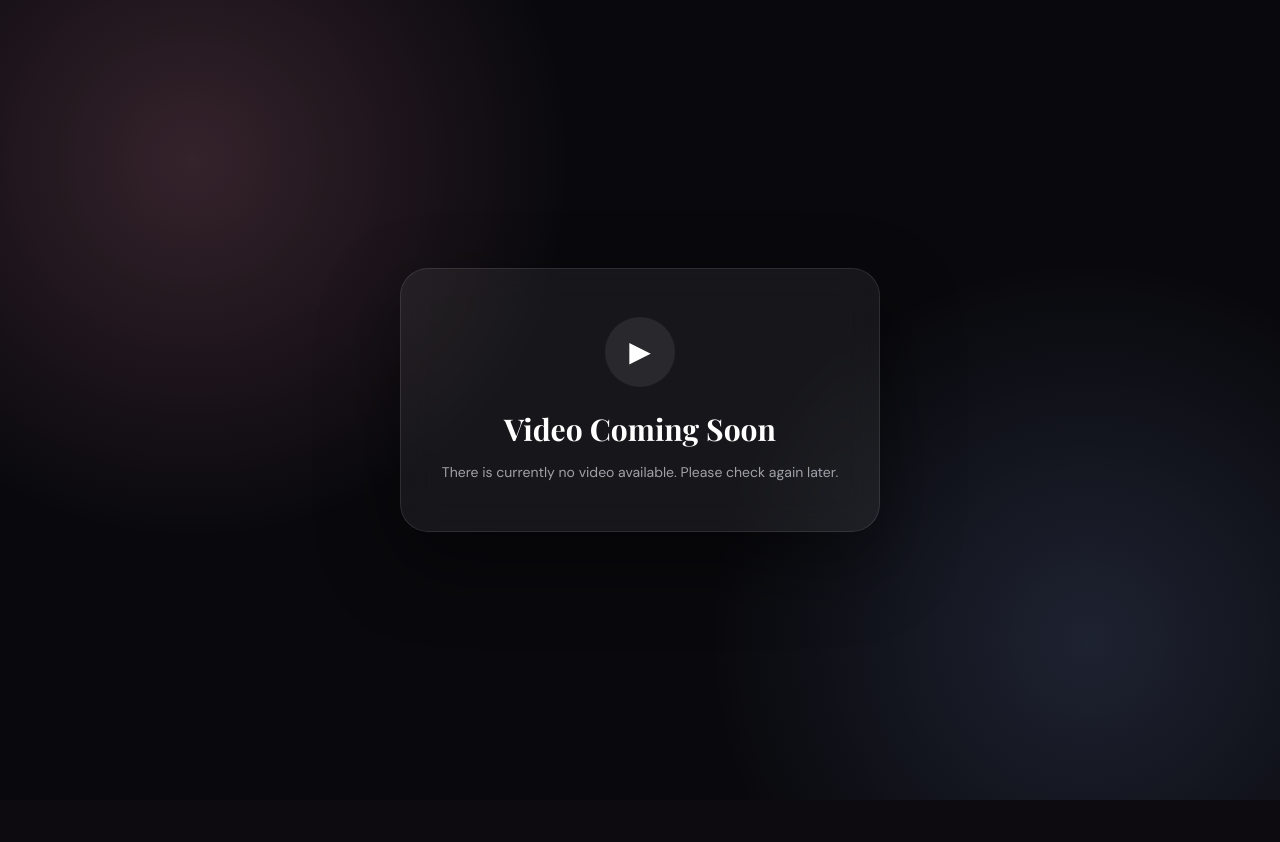
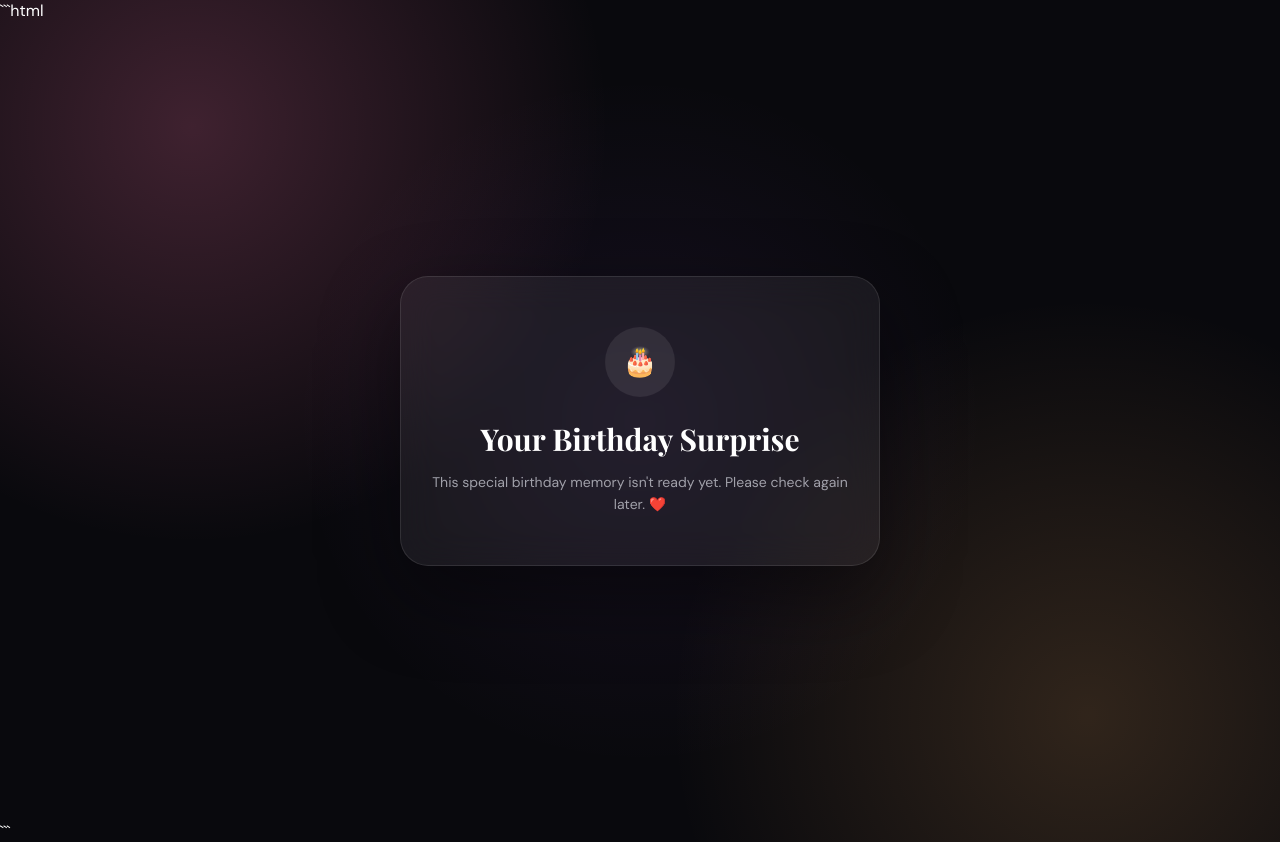
Before and after one commit to fyrondirector/permanent-barcode-video, a FastAPI app: page /video in a window 1280 px wide. Before the commit the page ends 800 px from the top, so only its background shows below. Run offline with FastAPI, Linux system fonts and the light colour scheme; data that the repository does not hold is empty.

Commit message:
Update video.html 2

````diff
--- a/templates/video.html
+++ b/templates/video.html
@@ -1,14 +1,19 @@
+```html
 <!DOCTYPE html>
 <html lang="en">
 <head>
     <meta charset="utf-8">
     <meta name="viewport" content="width=device-width, initial-scale=1">
 
-    <title>Our Special Video</title>
+    <title>A Birthday Moment ❤️</title>
 
     <link rel="preconnect" href="https://fonts.googleapis.com">
     <link rel="preconnect" href="https://fonts.gstatic.com" crossorigin>
-    <link href="https://fonts.googleapis.com/css2?family=DM+Sans:wght@400;500;600;700&family=Playfair+Display:wght@600;700&display=swap" rel="stylesheet">
+
+    <link
+        href="https://fonts.googleapis.com/css2?family=DM+Sans:wght@400;500;600;700&family=Playfair+Display:wght@600;700&display=swap"
+        rel="stylesheet"
+    >
 
     <style>
         * {
@@ -25,80 +30,122 @@
 
         body {
             font-family: "DM Sans", sans-serif;
+
             background:
-                radial-gradient(circle at 15% 20%, rgba(255, 150, 180, 0.18), transparent 30%),
-                radial-gradient(circle at 85% 80%, rgba(150, 180, 255, 0.15), transparent 30%),
+                radial-gradient(
+                    circle at 15% 15%,
+                    rgba(255, 120, 170, 0.22),
+                    transparent 32%
+                ),
+                radial-gradient(
+                    circle at 85% 85%,
+                    rgba(255, 180, 100, 0.16),
+                    transparent 32%
+                ),
+                radial-gradient(
+                    circle at 50% 50%,
+                    rgba(180, 100, 255, 0.08),
+                    transparent 45%
+                ),
                 #09090d;
+
             color: #ffffff;
         }
 
         /* =========================
-           VIDEO AVAILABLE
+           MAIN PAGE
            ========================= */
 
         .page {
             min-height: 100vh;
+
             display: flex;
             flex-direction: column;
             align-items: center;
             justify-content: center;
-            padding: 28px 16px;
+
+            padding: 32px 16px;
         }
+
+        /* =========================
+           HEADER
+           ========================= */
 
         .header {
             width: 100%;
             max-width: 1000px;
+
             text-align: center;
-            margin-bottom: 22px;
+
+            margin-bottom: 24px;
         }
 
         .badge {
             display: inline-flex;
             align-items: center;
-            gap: 7px;
+            gap: 8px;
 
-            padding: 7px 13px;
+            padding: 8px 15px;
+
             border-radius: 999px;
 
-            background: rgba(255, 255, 255, 0.08);
+            background: rgba(255, 255, 255, 0.07);
+
             border: 1px solid rgba(255, 255, 255, 0.12);
 
-            color: #d4d4d8;
-            font-size: 12px;
+            color: #f4d4df;
+
+            font-size: 11px;
             font-weight: 600;
-            letter-spacing: 1.4px;
+
+            letter-spacing: 1.5px;
+
             text-transform: uppercase;
+
+            backdrop-filter: blur(10px);
         }
 
         .badge-dot {
             width: 7px;
             height: 7px;
+
             border-radius: 50%;
-            background: #7dd3fc;
-            box-shadow: 0 0 12px rgba(125, 211, 252, 0.8);
+
+            background: #fb7185;
+
+            box-shadow:
+                0 0 10px rgba(251, 113, 133, 0.9),
+                0 0 20px rgba(251, 113, 133, 0.35);
         }
 
         .title {
-            margin: 14px 0 0;
+            margin: 17px 0 0;
 
             font-family: "Playfair Display", serif;
-            font-size: clamp(30px, 6vw, 52px);
+
+            font-size: clamp(32px, 6vw, 55px);
+
             line-height: 1.1;
+
             font-weight: 700;
-            letter-spacing: -0.5px;
+
+            letter-spacing: -0.7px;
         }
 
         .subtitle {
-            margin: 10px auto 0;
-            max-width: 600px;
+            margin: 11px auto 0;
 
-            color: #a1a1aa;
+            max-width: 620px;
+
+            color: #b4b4bd;
+
             font-size: 15px;
+
             line-height: 1.6;
         }
 
         /* =========================
-           VIDEO CONTAINER
+           VIDEO
            ========================= */
 
         .video-wrapper {
@@ -197,7 +253,7 @@
 
             text-align: center;
 
-            padding: 48px 30px;
+            padding: 50px 30px;
 
             border-radius: 28px;
 
@@ -294,15 +357,15 @@
 
             <div class="badge">
                 <span class="badge-dot"></span>
-                Private Video
+                Birthday Special
             </div>
 
             <h1 class="title">
-                A Moment Worth Watching
+                A Little Birthday Memory ❤️
             </h1>
 
             <p class="subtitle">
-                Scan. Watch. Enjoy.
+                A special moment, made just for you.
             </p>
 
         </header>
@@ -338,11 +406,11 @@
 
             <div class="footer-left">
                 <span class="lock">🔒</span>
-                <span>Secure video access</span>
+                <span>A special memory</span>
             </div>
 
             <div class="footer-right">
-                Permanent access link
+                Made with ❤️
             </div>
 
         </footer>
@@ -356,16 +424,16 @@
         <section class="empty-card">
 
             <div class="empty-icon">
-                ▶
+                🎂
             </div>
 
             <h1>
-                Video Coming Soon
+                Your Birthday Surprise
             </h1>
 
             <p>
-                There is currently no video available.
-                Please check again later.
+                This special birthday memory isn't ready yet.
+                Please check again later. ❤️
             </p>
 
         </section>
@@ -374,5 +442,88 @@
 
 {% endif %}
 
+
+<script>
+    const video = document.getElementById("birthdayVideo");
+
+    if (video) {
+
+        /*
+         * Try to start the video automatically.
+         *
+         * Browsers generally block autoplay with sound.
+         * Therefore we first autoplay muted.
+         */
+
+        video.muted = true;
+
+        const startVideo = async () => {
+
+            try {
+                await video.play();
+
+                /*
+                 * Once playback has started, attempt
+                 * to enable sound.
+                 *
+                 * Some browsers will allow this,
+                 * others will keep it muted.
+                 */
+
+                video.muted = false;
+
+                try {
+                    await video.play();
+                } catch (error) {
+                    /*
+                     * Browser blocked autoplay with sound.
+                     * Video will continue playing muted.
+                     */
+                    video.muted = true;
+                }
+
+            } catch (error) {
+                console.log("Autoplay was blocked by the browser.");
+            }
+        };
+
+
+        /*
+         * Start automatically when the page loads.
+         */
+        window.addEventListener("load", startVideo);
+
+
+        /*
+         * If the browser blocked sound autoplay,
+         * enable sound after the visitor's first interaction.
+         */
+
+        const enableSound = () => {
+
+            video.muted = false;
+
+            video.play().catch(() => {});
+
+            document.removeEventListener("click", enableSound);
+            document.removeEventListener("touchstart", enableSound);
+            document.removeEventListener("keydown", enableSound);
+        };
+
+        document.addEventListener("click", enableSound, {
+            once: true
+        });
+
+        document.addEventListener("touchstart", enableSound, {
+            once: true
+        });
+
+        document.addEventListener("keydown", enableSound, {
+            once: true
+        });
+    }
+</script>
+
 </body>
 </html>
+```
````
Also changed, not shown: other parts of templates/video.html (+31 -10 lines).
